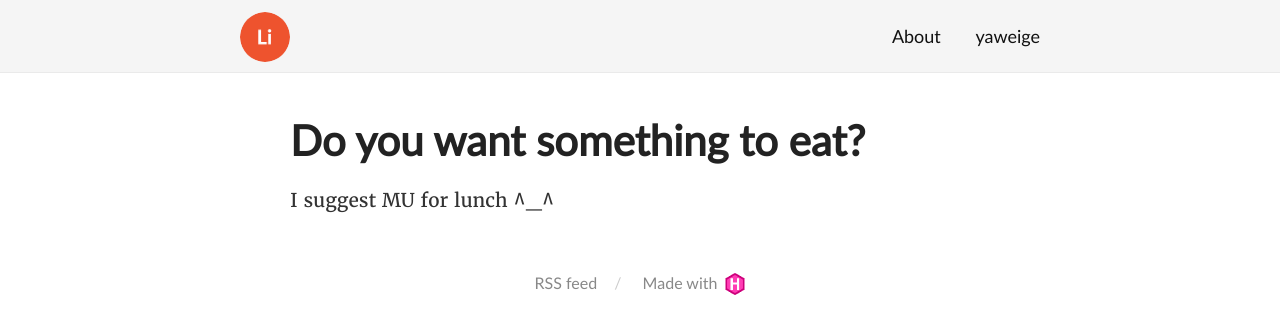
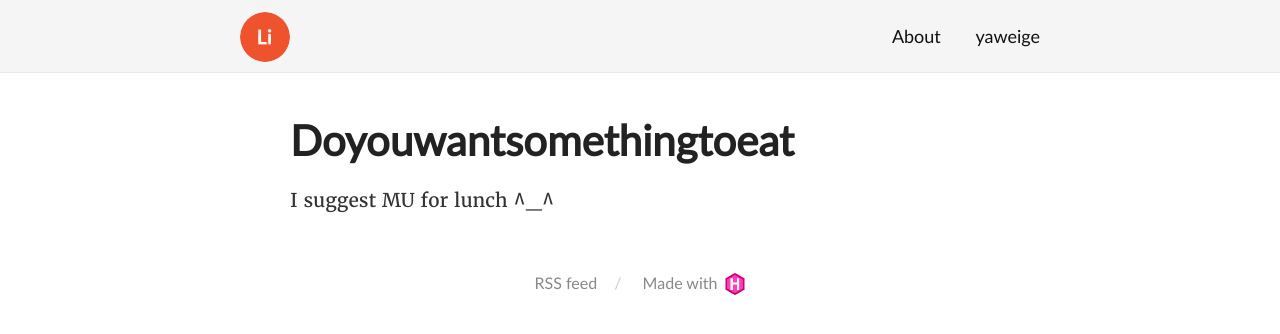
Before and after one commit to yaweige/yaweige.github.io, a plain HTML site: page newcontent1/index.html in a window 1280 px wide. Drawn offline with Linux system fonts and the light colour scheme.

Commit message:
add new content

```diff
--- a/index.xml
+++ b/index.xml
@@ -53,7 +53,7 @@ summary(cars)
     </item>
 
     <item>
-      <title>Do you want something to eat?</title>
+      <title>Doyouwantsomethingtoeat</title>
       <link>/newcontent1/</link>
       <pubDate>Mon, 01 Jan 0001 00:00:00 +0000</pubDate>
 
--- a/newcontent1/index.html
+++ b/newcontent1/index.html
@@ -6,8 +6,8 @@
 <meta name="generator" content="Hugo 0.54.0" />
 
 
-<title>Do you want something to eat? - A Hugo website</title>
-<meta property="og:title" content="Do you want something to eat? - A Hugo website">
+<title>Doyouwantsomethingtoeat - A Hugo website</title>
+<meta property="og:title" content="Doyouwantsomethingtoeat - A Hugo website">
 
 
   <link href='/favicon.ico' rel='icon' type='image/x-icon'/>
@@ -56,7 +56,7 @@
   <article class="article">
 
 
-    <h1 class="article-title">Do you want something to eat?</h1>
+    <h1 class="article-title">Doyouwantsomethingtoeat</h1>
 
 
 
```
